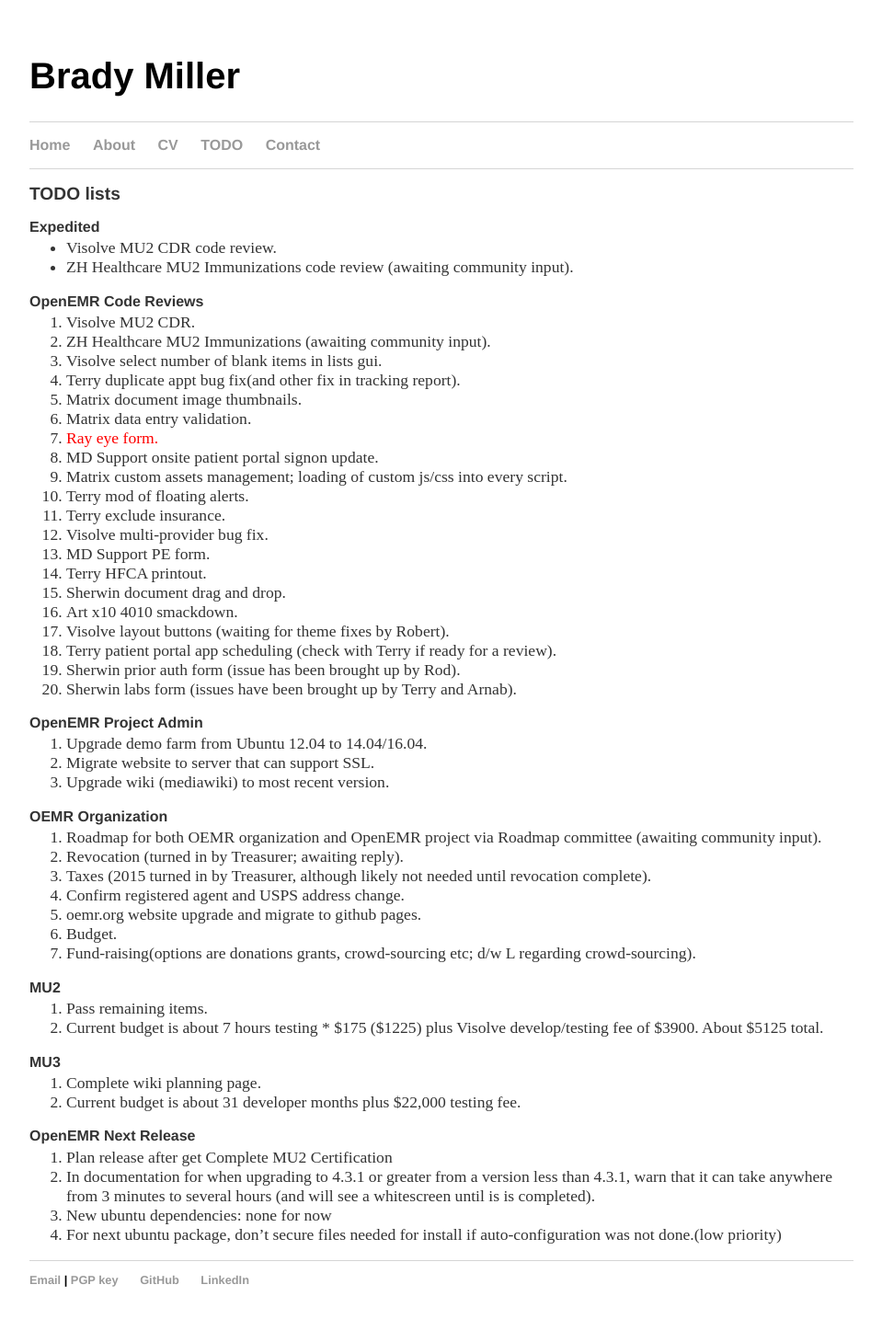
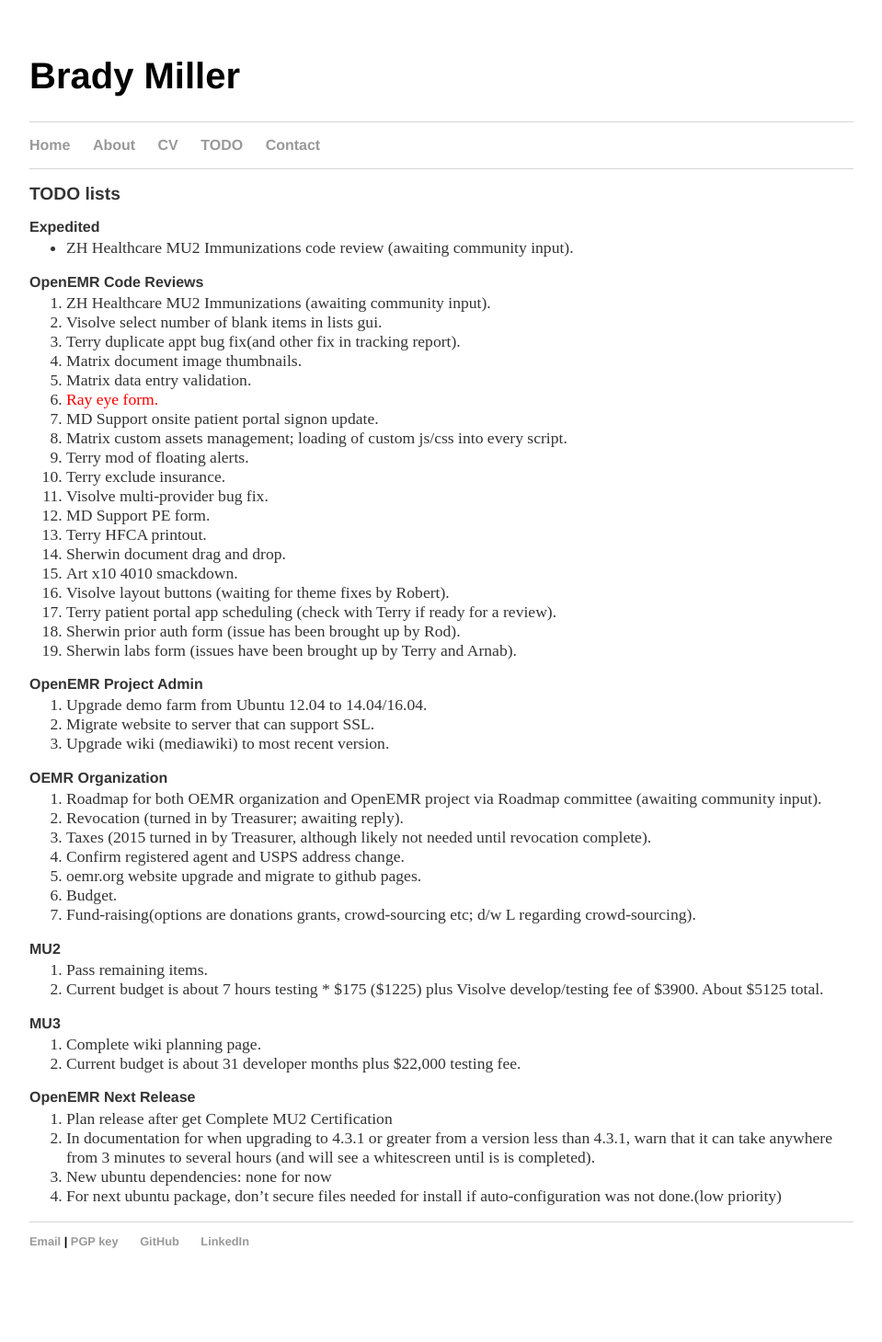
Before and after one commit to bradymiller/bradymiller.github.io, a Jekyll site: the page built from todo/index.md, in a window 1280 px wide. Shown: the whole page at 92% size, without its empty margins (160-1119 px from the left). Built offline with Jekyll 4.4.1, drawn with Linux system fonts in a browser that asks for light colours; after the commit the page ends 1417 px from its top, so only the background shows below that.

Commit message:
Update todo list

```diff
--- a/todo/index.md
+++ b/todo/index.md
@@ -4,11 +4,9 @@
 ## TODO lists
 
 ### Expedited
-* Visolve MU2 CDR code review.
 * ZH Healthcare MU2 Immunizations code review (awaiting community input).
 
 ### OpenEMR Code Reviews
-1. Visolve MU2 CDR.
 1. ZH Healthcare MU2 Immunizations (awaiting community input).
 1. Visolve select number of blank items in lists gui.
 1. Terry duplicate appt bug fix(and other fix in tracking report).
```
